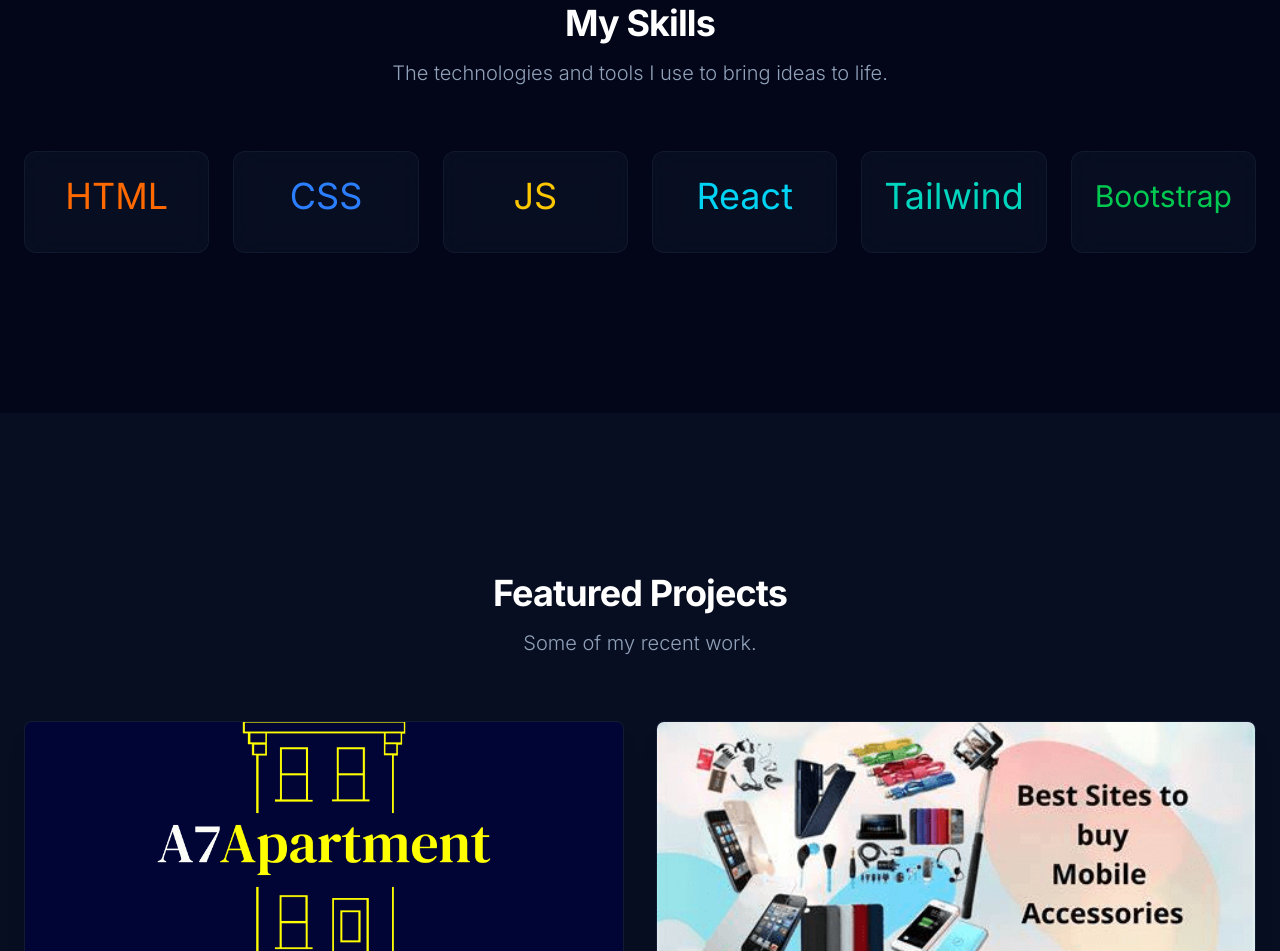
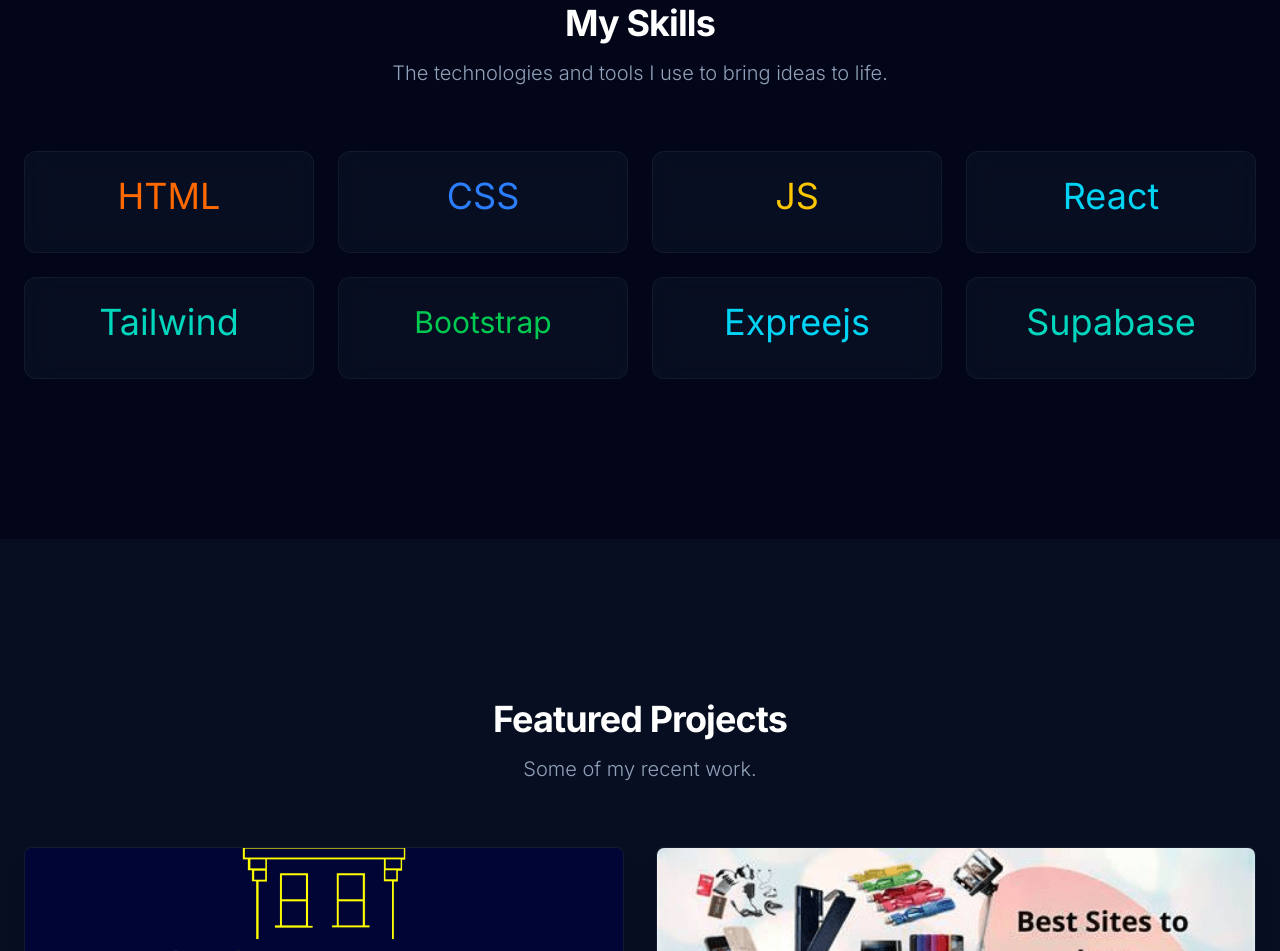
Before and after one commit to Akramyoonos/PortFolio, a website built with Vite: page index.html in a window 1280 px wide. Shown: the part 1545-2496 px from the top of the page. Built offline with nearby package versions, Linux system fonts and the light colour scheme; some icons are missing.

Commit message:
commit 7

```diff
--- a/index.html
+++ b/index.html
@@ -135,7 +135,7 @@
                 <p class="font-light text-slate-400 lg:mb-16 sm:text-xl">The technologies and tools I use to bring ideas
                     to life.</p>
             </div>
-            <div class="grid grid-cols-2 gap-6 sm:grid-cols-3 md:grid-cols-4 lg:grid-cols-6">
+            <div class="grid grid-cols-2 gap-6 sm:grid-cols-3 md:grid-cols-4 lg:grid-cols-4">
                 <!-- Skill Item -->
                 <div
                     class="p-6 glass-card rounded-xl flex flex-col items-center justify-center hover:scale-110 transition-transform duration-300 group">
@@ -172,6 +172,18 @@
                     class="p-6 glass-card rounded-xl flex flex-col items-center justify-center hover:scale-110 transition-transform duration-300 group">
                     <div class="text-3xl mb-3 text-green-500 group-hover:animate-bounce">
                         Bootstrap
+                    </div>
+                </div>
+                <div
+                    class="p-6 glass-card rounded-xl flex flex-col items-center justify-center hover:scale-110 transition-transform duration-300 group">
+                    <div class="text-4xl mb-3 text-cyan-400 group-hover:animate-bounce">
+                        Expreejs
+                    </div>
+                </div>
+                <div
+                    class="p-6 glass-card rounded-xl flex flex-col items-center justify-center hover:scale-110 transition-transform duration-300 group">
+                    <div class="text-4xl mb-3 text-teal-400 group-hover:animate-bounce">
+                        Supabase
                     </div>
                 </div>
             </div>
```
